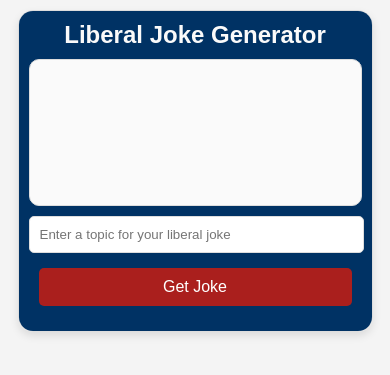
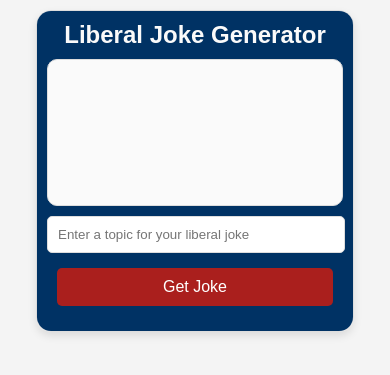
Before and after one commit to redelephantrepublican/joke-assistant, a Flask app: page / in a window 390 px wide. Shown: the top 375 px of the page. Run offline with Flask 3, Linux system fonts and the light colour scheme.

Commit message:
Updated sizes

```diff
--- a/templates/index.html
+++ b/templates/index.html
@@ -27,7 +27,7 @@
     #chatbox {
         max-width: 350px;
         /* Set the maximum width */
-        width: 100%;
+        width: 80%;
         /* Set the width to 100% */
         min-height: 400px;
         /* Minimum height to see multiple responses */
@@ -148,7 +148,7 @@
             /* Reduce padding on smaller screens */
         }
         #chatbox {
-            width: 90%;
+            width: 80%;
             /* Take up most of the column width */
             min-height: 300px;
             /* Adjust height for smaller devices */
```
